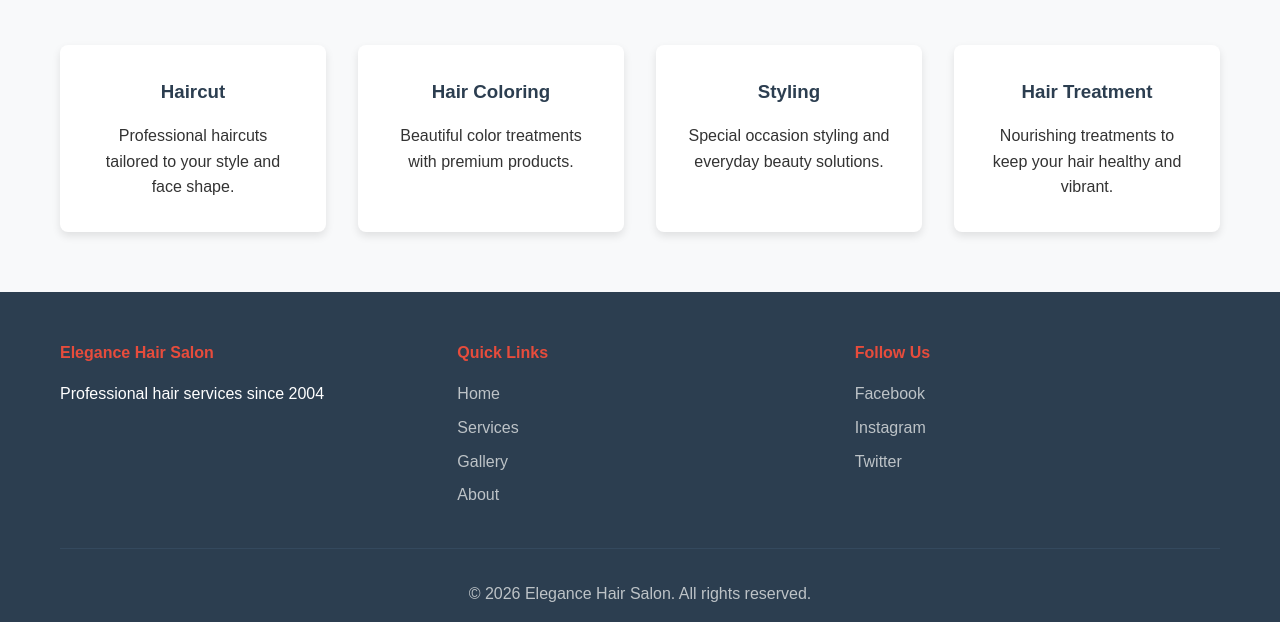
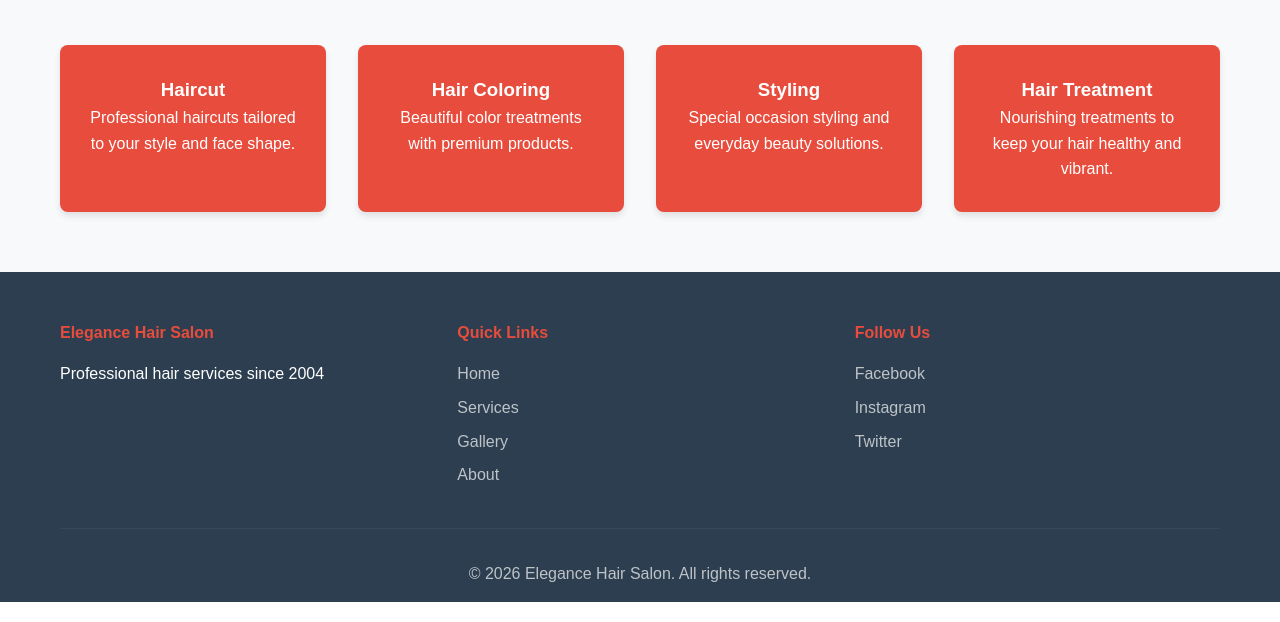
Before and after one commit to sidsgusv/HairDresser, a plain HTML site: page services.html in a window 1280 px wide. Shown: the part 205-827 px from the top of the page. Drawn offline with Linux system fonts and the light colour scheme.

Commit message:
Update service card styles: change background color, adjust padding, and enhance hover effects

```diff
--- a/styles.css
+++ b/styles.css
@@ -119,21 +119,27 @@ body {
 }
 
 .service-card {
-    background: white;
-    padding: 2rem;
+    background-color: #e74c3c;
+    color: white;
+    padding: 30px;
     border-radius: 8px;
-    box-shadow: 0 4px 8px rgba(0, 0, 0, 0.1);
     text-align: center;
-    transition: transform 0.3s ease;
+    box-shadow: 0 4px 6px rgba(0, 0, 0, 0.1);
+    transition: transform 0.3s, box-shadow 0.3s;
 }
 
 .service-card:hover {
-    transform: translateY(-10px);
+    transform: translateY(-5px);
+    box-shadow: 0 6px 12px rgba(0, 0, 0, 0.15);
 }
 
 .service-card h3 {
-    color: #2c3e50;
-    margin-bottom: 1rem;
+    color: white;
+    margin-top: 0;
+}
+
+.service-card p {
+    color: white;
 }
 
 /* GALLERY SECTION */
```
